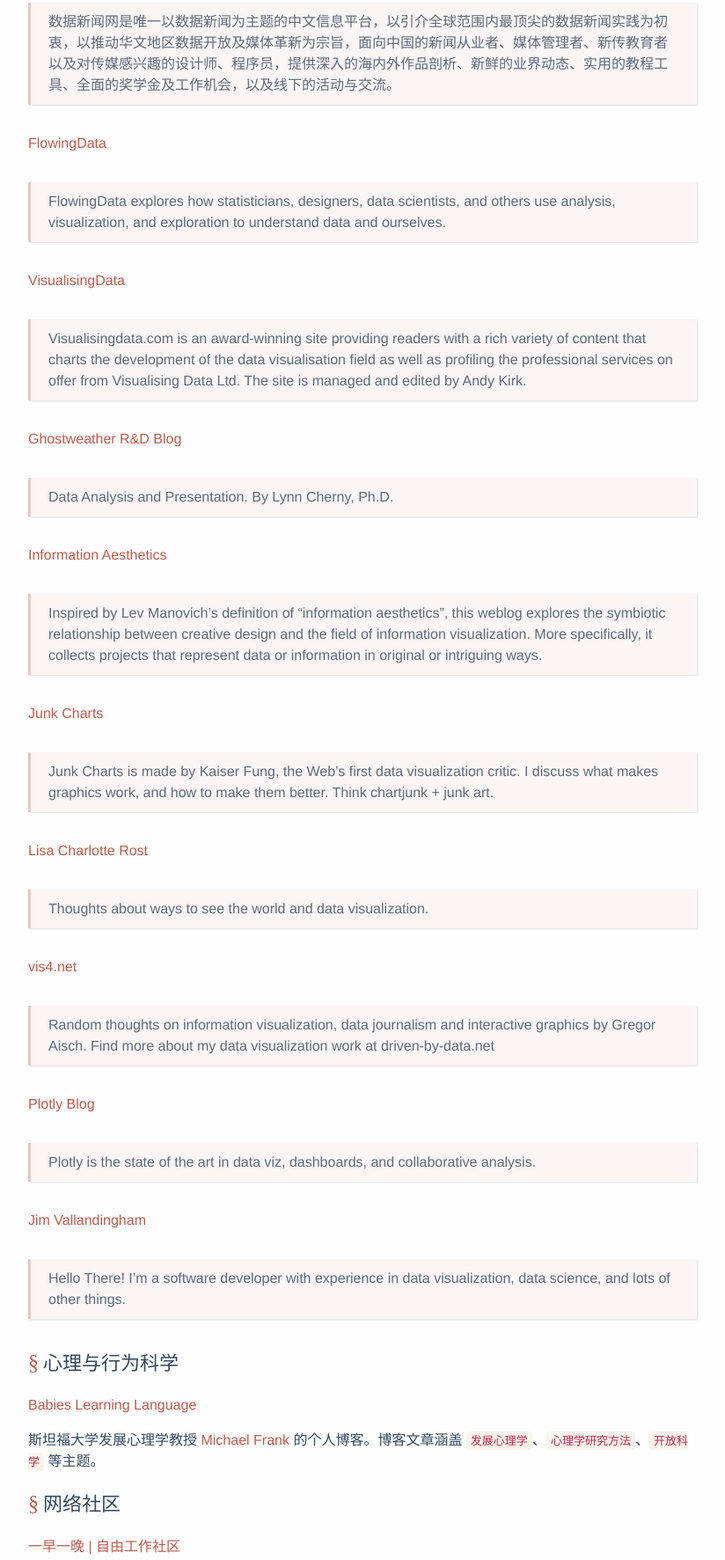
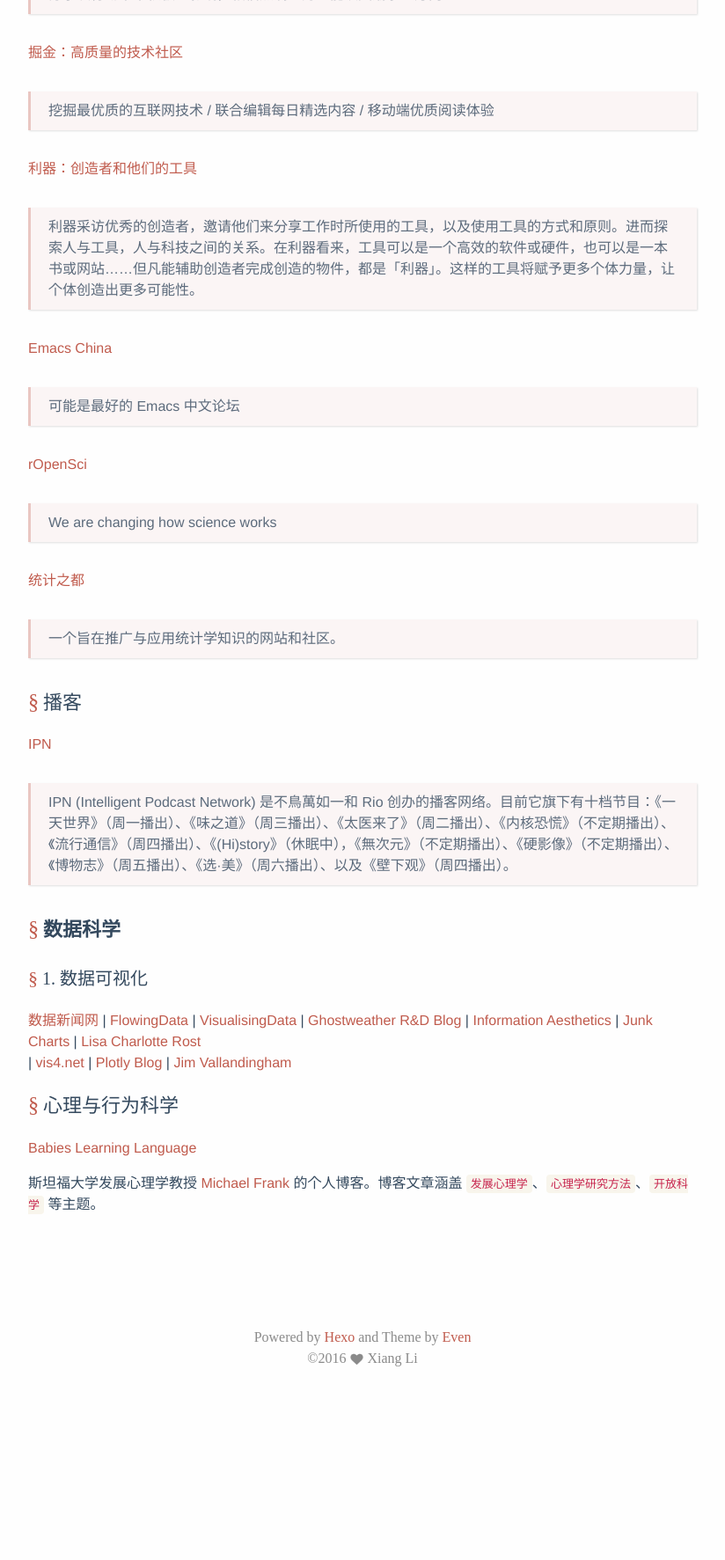
Before and after one commit to lix90/lix90.github.io, a plain HTML site: page about/index.html in a window 1280 px wide. Shown: the part 1238-3011 px from the top of the page at 88% size, without its empty margins (228-1052 px from the left). After the commit the page ends 2804 px from the top, so only its background shows below. Drawn offline with Linux system fonts and the light colour scheme; files whose address does not match are found by name.

Commit message:
Site updated: 2016-09-19 14:37:11

```diff
--- a/about/index.html
+++ b/about/index.html
@@ -28,49 +28,7 @@ ga('send', 'pageview');</script></head><body><div id="main"><header><a href="/."
 <li>Hadoop</li>
 </ul>
 <hr>
-<h1 id="喜欢的链接（待续）"><a href="#喜欢的链接（待续）" class="headerlink" title="喜欢的链接（待续）"></a>喜欢的链接（待续）</h1><h2 id="数据科学"><a href="#数据科学" class="headerlink" title="数据科学"></a><strong>数据科学</strong></h2><h3 id="1-数据可视化"><a href="#1-数据可视化" class="headerlink" title="1. 数据可视化"></a>1. 数据可视化</h3><p><a href="http://djchina.org/" target="_blank" rel="external">数据新闻网</a></p>
-<blockquote>
-<p>数据新闻网是唯一以数据新闻为主题的中文信息平台，以引介全球范围内最顶尖的数据新闻实践为初衷，以推动华文地区数据开放及媒体革新为宗旨，面向中国的新闻从业者、媒体管理者、新传教育者以及对传媒感兴趣的设计师、程序员，提供深入的海内外作品剖析、新鲜的业界动态、实用的教程工具、全面的奖学金及工作机会，以及线下的活动与交流。</p>
-</blockquote>
-<p><a href="http://flowingdata.com/" target="_blank" rel="external">FlowingData</a></p>
-<blockquote>
-<p>FlowingData explores how statisticians, designers, data scientists, and others use analysis, visualization, and exploration to understand data and ourselves.</p>
-</blockquote>
-<p><a href="http://www.visualisingdata.com/" target="_blank" rel="external">VisualisingData</a></p>
-<blockquote>
-<p>Visualisingdata.com is an award-winning site providing readers with a rich variety of content that charts the development of the data visualisation field as well as profiling the professional services on offer from Visualising Data Ltd. The site is managed and edited by Andy Kirk.</p>
-</blockquote>
-<p><a href="http://blogger.ghostweather.com/" target="_blank" rel="external">Ghostweather R&amp;D Blog</a></p>
-<blockquote>
-<p>Data Analysis and Presentation. By Lynn Cherny, Ph.D.</p>
-</blockquote>
-<p><a href="http://infosthetics.com/information_aesthetics_about.html" target="_blank" rel="external">Information Aesthetics</a></p>
-<blockquote>
-<p>Inspired by Lev Manovich’s definition of “information aesthetics”, this weblog explores the symbiotic relationship between creative design and the field of information visualization. More specifically, it collects projects that represent data or information in original or intriguing ways.</p>
-</blockquote>
-<p><a href="http://junkcharts.typepad.com/junk_charts/" target="_blank" rel="external">Junk Charts</a></p>
-<blockquote>
-<p>Junk Charts is made by Kaiser Fung, the Web’s first data visualization critic. I discuss what makes graphics work, and how to make them better. Think chartjunk + junk art.</p>
-</blockquote>
-<p><a href="http://lisacharlotterost.github.io/" target="_blank" rel="external">Lisa Charlotte Rost</a></p>
-<blockquote>
-<p>Thoughts about ways to see the world and data visualization.</p>
-</blockquote>
-<p><a href="http://vis4.net/blog/" target="_blank" rel="external">vis4.net</a></p>
-<blockquote>
-<p>Random thoughts on information visualization, data journalism and interactive graphics by Gregor Aisch. Find more about my data visualization work at driven-by-data.net</p>
-</blockquote>
-<p><a href="http://blog.plot.ly/" target="_blank" rel="external">Plotly Blog</a></p>
-<blockquote>
-<p>Plotly is the state of the art in data viz, dashboards, and collaborative analysis.</p>
-</blockquote>
-<p><a href="http://vallandingham.me/" target="_blank" rel="external">Jim Vallandingham</a></p>
-<blockquote>
-<p>Hello There! I’m a software developer with experience in data visualization, data science, and lots of other things.</p>
-</blockquote>
-<h2 id="心理与行为科学"><a href="#心理与行为科学" class="headerlink" title="心理与行为科学"></a>心理与行为科学</h2><p><a href="http://babieslearninglanguage.blogspot.com/" target="_blank" rel="external">Babies Learning Language</a></p>
-<p>斯坦福大学发展心理学教授 <a href="http://langcog.stanford.edu/" target="_blank" rel="external">Michael Frank</a> 的个人博客。博客文章涵盖 <code>发展心理学</code>、<code>心理学研究方法</code>、<code>开放科学</code> 等主题。</p>
-<h2 id="网络社区"><a href="#网络社区" class="headerlink" title="网络社区"></a>网络社区</h2><p><a href="http://yizaoyiwan.com/" target="_blank" rel="external">一早一晚 | 自由工作社区</a></p>
+<h1 id="喜欢的链接（待续）"><a href="#喜欢的链接（待续）" class="headerlink" title="喜欢的链接（待续）"></a>喜欢的链接（待续）</h1><h2 id="网络社区"><a href="#网络社区" class="headerlink" title="网络社区"></a>网络社区</h2><p><a href="http://yizaoyiwan.com/" target="_blank" rel="external">一早一晚 | 自由工作社区</a></p>
 <blockquote>
 <p>一早一晚旨在帮助更多人走上「只工作，不上班」的自由工作之路，我们是一个「分布式组织」，通过分享及行动带来积极的影响，相信点滴的力量能改变潮水的方向。</p>
 </blockquote>
@@ -98,4 +56,7 @@ ga('send', 'pageview');</script></head><body><div id="main"><header><a href="/."
 <blockquote>
 <p>IPN (Intelligent Podcast Network) 是不鳥萬如一和 Rio 创办的播客网络。目前它旗下有十档节目：《一天世界》（周一播出）、《味之道》（周三播出）、《太医来了》（周二播出）、《内核恐慌》（不定期播出）、《流行通信》（周四播出）、《(Hi)story》（休眠中），《無次元》（不定期播出）、《硬影像》（不定期播出）、《博物志》（周五播出）、《选·美》（周六播出）、以及《壁下观》（周四播出）。</p>
 </blockquote>
+<h2 id="数据科学"><a href="#数据科学" class="headerlink" title="数据科学"></a><strong>数据科学</strong></h2><h3 id="1-数据可视化"><a href="#1-数据可视化" class="headerlink" title="1. 数据可视化"></a>1. 数据可视化</h3><p><a href="http://djchina.org/" target="_blank" rel="external">数据新闻网</a> | <a href="http://flowingdata.com/" target="_blank" rel="external">FlowingData</a> | <a href="http://www.visualisingdata.com/" target="_blank" rel="external">VisualisingData</a> | <a href="http://blogger.ghostweather.com/" target="_blank" rel="external">Ghostweather R&amp;D Blog</a> | <a href="http://infosthetics.com/information_aesthetics_about.html" target="_blank" rel="external">Information Aesthetics</a> | <a href="http://junkcharts.typepad.com/junk_charts/" target="_blank" rel="external">Junk Charts</a> | <a href="http://lisacharlotterost.github.io/" target="_blank" rel="external">Lisa Charlotte Rost</a><br>| <a href="http://vis4.net/blog/" target="_blank" rel="external">vis4.net</a> | <a href="http://blog.plot.ly/" target="_blank" rel="external">Plotly Blog</a> | <a href="http://vallandingham.me/" target="_blank" rel="external">Jim Vallandingham</a></p>
+<h2 id="心理与行为科学"><a href="#心理与行为科学" class="headerlink" title="心理与行为科学"></a>心理与行为科学</h2><p><a href="http://babieslearninglanguage.blogspot.com/" target="_blank" rel="external">Babies Learning Language</a></p>
+<p>斯坦福大学发展心理学教授 <a href="http://langcog.stanford.edu/" target="_blank" rel="external">Michael Frank</a> 的个人博客。博客文章涵盖 <code>发展心理学</code>、<code>心理学研究方法</code>、<code>开放科学</code> 等主题。</p>
 </div></article></article></section><footer><div class="copyright"><p class="power">Powered by <a href="https://hexo.io/">Hexo</a> and Theme by <a href="https://github.com/ahonn/hexo-theme-even"> Even</a></p><p class="since">&copy;2016<span class="heart"><i class="iconfont icon-heart"></i></span><span class="author">Xiang Li</span></p></div><label id="back2top"><i class="iconfont icon-up"></i></label></footer></div><script src="/js/zepto.min.js"></script><script src="/js/theme.js"></script></body></html>
--- a/sitemap.xml
+++ b/sitemap.xml
@@ -4,7 +4,7 @@
   <url>
     <loc>https://lix90.github.io/about/index.html</loc>
 
-    <lastmod>2016-09-19T06:23:56.000Z</lastmod>
+    <lastmod>2016-09-19T06:36:59.000Z</lastmod>
 
   </url>
 
```
